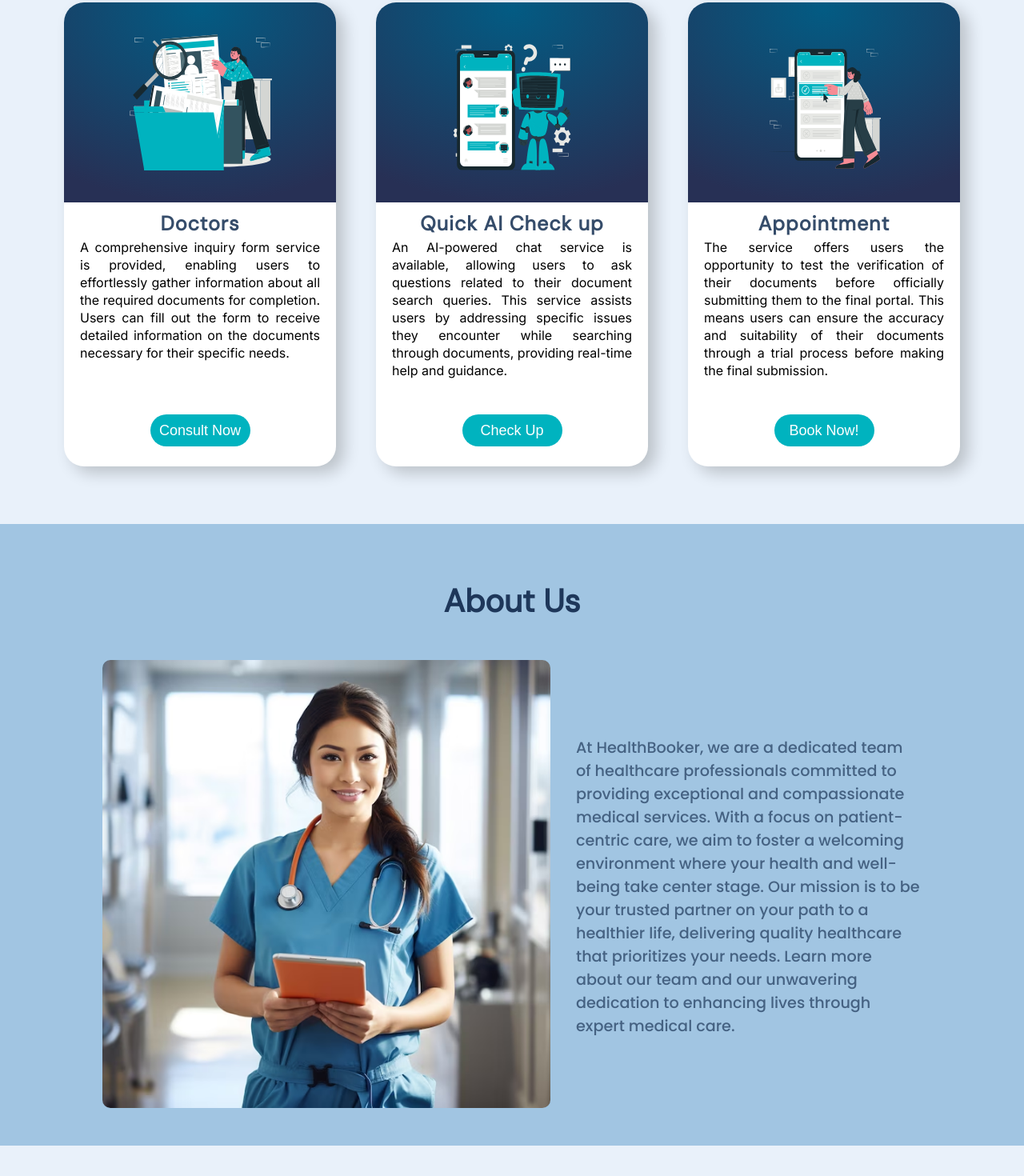
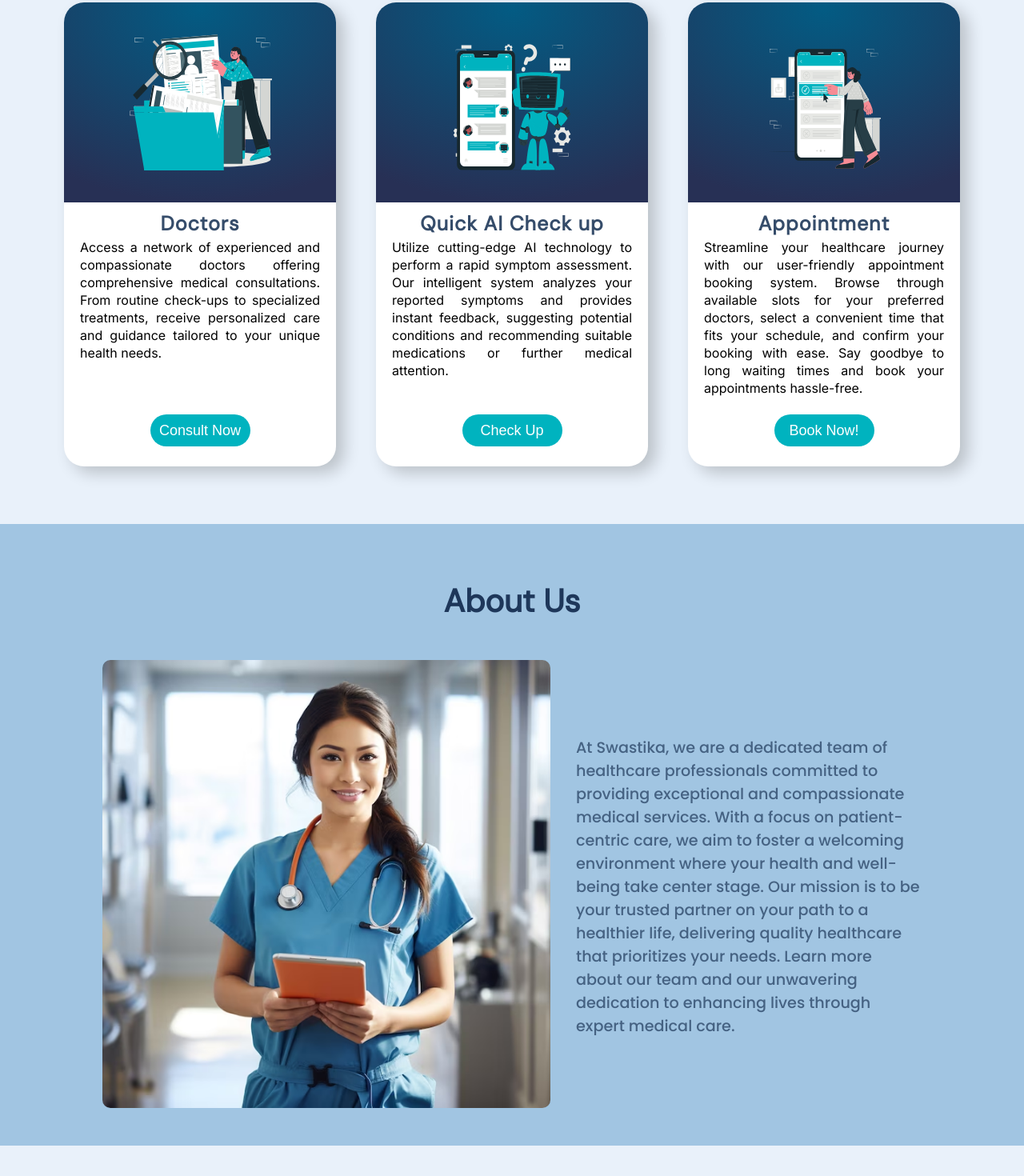
Before and after one commit to tushar-glitch/hashhacks, a React (Create React App) app in the folder client/: page / in a window 1280 px wide. Shown: the part 1106-2576 px from the top of the page at 80% size. Built offline with nearby package versions, Linux system fonts and the light colour scheme; no server answers.

Commit message:
Landing page minor fixes done

```diff
--- a/client/src/components/AboutUs.jsx
+++ b/client/src/components/AboutUs.jsx
@@ -16,7 +16,7 @@ const AboutUs = () => {
           </div>
           <div className="hero-content">
             <p>
-            At HealthBooker, we are a dedicated team of healthcare professionals committed to providing exceptional and compassionate medical services. With a focus on patient-centric care, we aim to foster a welcoming environment where your health and well-being take center stage. Our mission is to be your trusted partner on your path to a healthier life, delivering quality healthcare that prioritizes your needs. Learn more about our team and our unwavering dedication to enhancing lives through expert medical care.
+            At Swastika, we are a dedicated team of healthcare professionals committed to providing exceptional and compassionate medical services. With a focus on patient-centric care, we aim to foster a welcoming environment where your health and well-being take center stage. Our mission is to be your trusted partner on your path to a healthier life, delivering quality healthcare that prioritizes your needs. Learn more about our team and our unwavering dedication to enhancing lives through expert medical care.
             </p>
           </div>
         </div>
--- a/client/src/components/Services.jsx
+++ b/client/src/components/Services.jsx
@@ -23,7 +23,7 @@ const Services = () => {
 
           </div>
           <div className="serv_cont">
-          A comprehensive inquiry form service is provided, enabling users to effortlessly gather information about all the required documents for completion. Users can fill out the form to receive detailed information on the documents necessary for their specific needs.
+          Access a network of experienced and compassionate doctors offering comprehensive medical consultations. From routine check-ups to specialized treatments, receive personalized care and guidance tailored to your unique health needs.
           </div>
           <div className="serv_btn">
             <Link to="/doctors" ><button type="submit">Consult Now</button></Link>
@@ -37,7 +37,7 @@ const Services = () => {
           Quick AI Check up
           </div>
           <div className="serv_cont">
-          An AI-powered chat service is available, allowing users to ask questions related to their document search queries. This service assists users by addressing specific issues they encounter while searching through documents, providing real-time help and guidance.
+          Utilize cutting-edge AI technology to perform a rapid symptom assessment. Our intelligent system analyzes your reported symptoms and provides instant feedback, suggesting potential conditions and recommending suitable medications or further medical attention.
           </div>
           <div className="serv_btn">
             <Link to="/checkup"><button type="submit">Check Up</button></Link>
@@ -51,7 +51,7 @@ const Services = () => {
             Appointment
           </div>
           <div className="serv_cont">
-          The service offers users the opportunity to test the verification of their documents before officially submitting them to the final portal. This means users can ensure the accuracy and suitability of their documents through a trial process before making the final submission.
+          Streamline your healthcare journey with our user-friendly appointment booking system. Browse through available slots for your preferred doctors, select a convenient time that fits your schedule, and confirm your booking with ease. Say goodbye to long waiting times and book your appointments hassle-free.
           </div>
           <div className="serv_btn">
           <Link to="/appointments">
--- a/client/src/styles/hero.css
+++ b/client/src/styles/hero.css
@@ -99,7 +99,7 @@ background: linear-gradient(152deg, rgba(91,193,233,1) 0%, rgba(43,46,73,1) 100%
 }
 .hero-content .started:hover{
     cursor: pointer;
-    background: rgb(89,190,230);
+    background:linear-gradient(152deg, rgba(43,46,73,1) 0%, rgba(91,193,233,1) 100%);
   }
 @media screen and (max-width: 770px) {
   .hero {
--- a/client/src/styles/services.css
+++ b/client/src/styles/services.css
@@ -42,6 +42,9 @@
     justify-content: center;
     align-items: center;
 }
+.serv_btn::hover{
+    cursor:pointer;
+}
 .home_services .card_1 .serv_btn button[type="submit"]{
     background-color: #00B3BF;
     border: none;
@@ -50,6 +53,9 @@
     font-size: 18px;
     border-radius: 20px;
     color:#ffffff;
+}
+.poiinter::hover{
+    cursor:pointer;
 }
 .home_services .cd{
     transition: 400ms;
```
